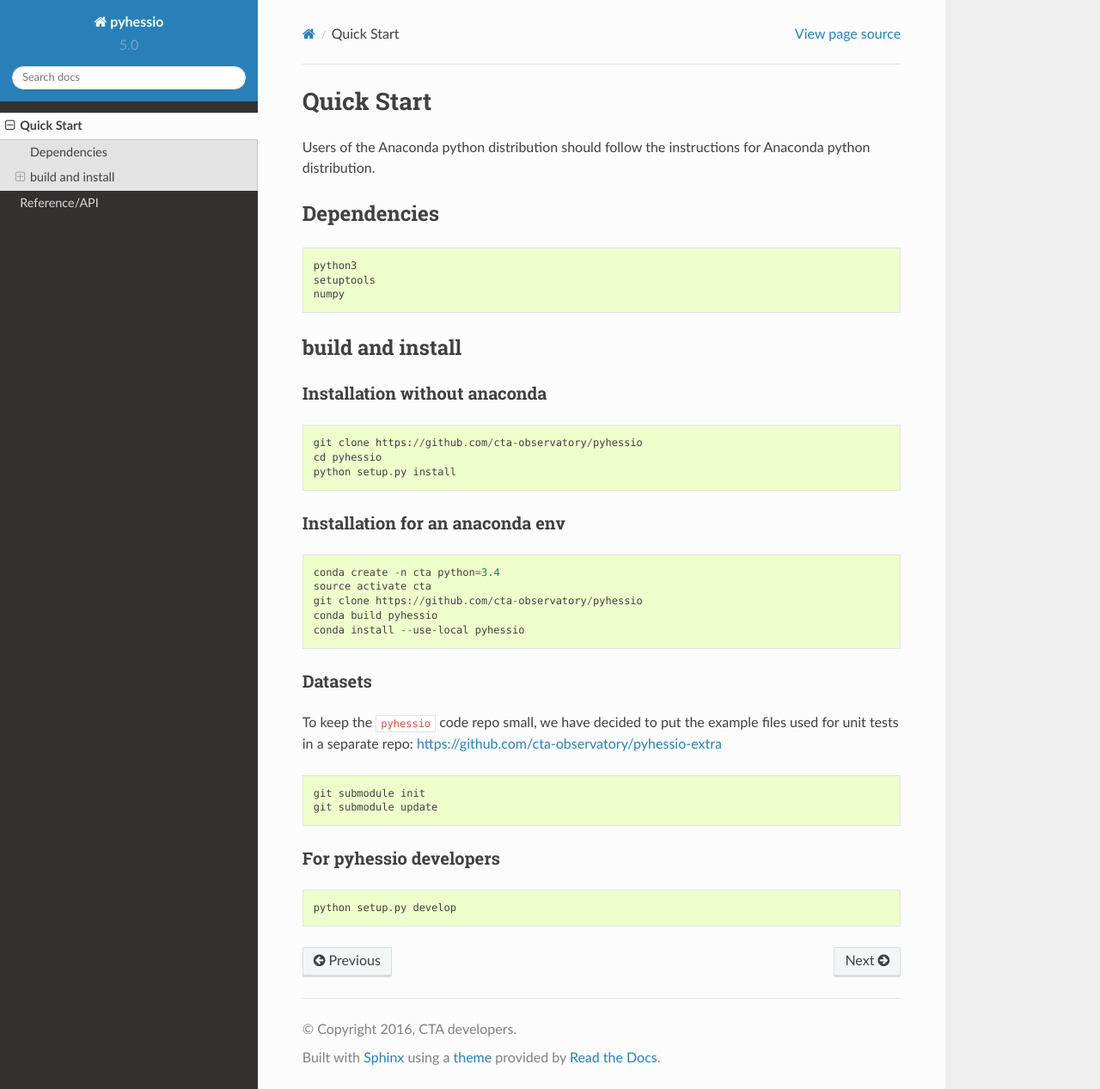
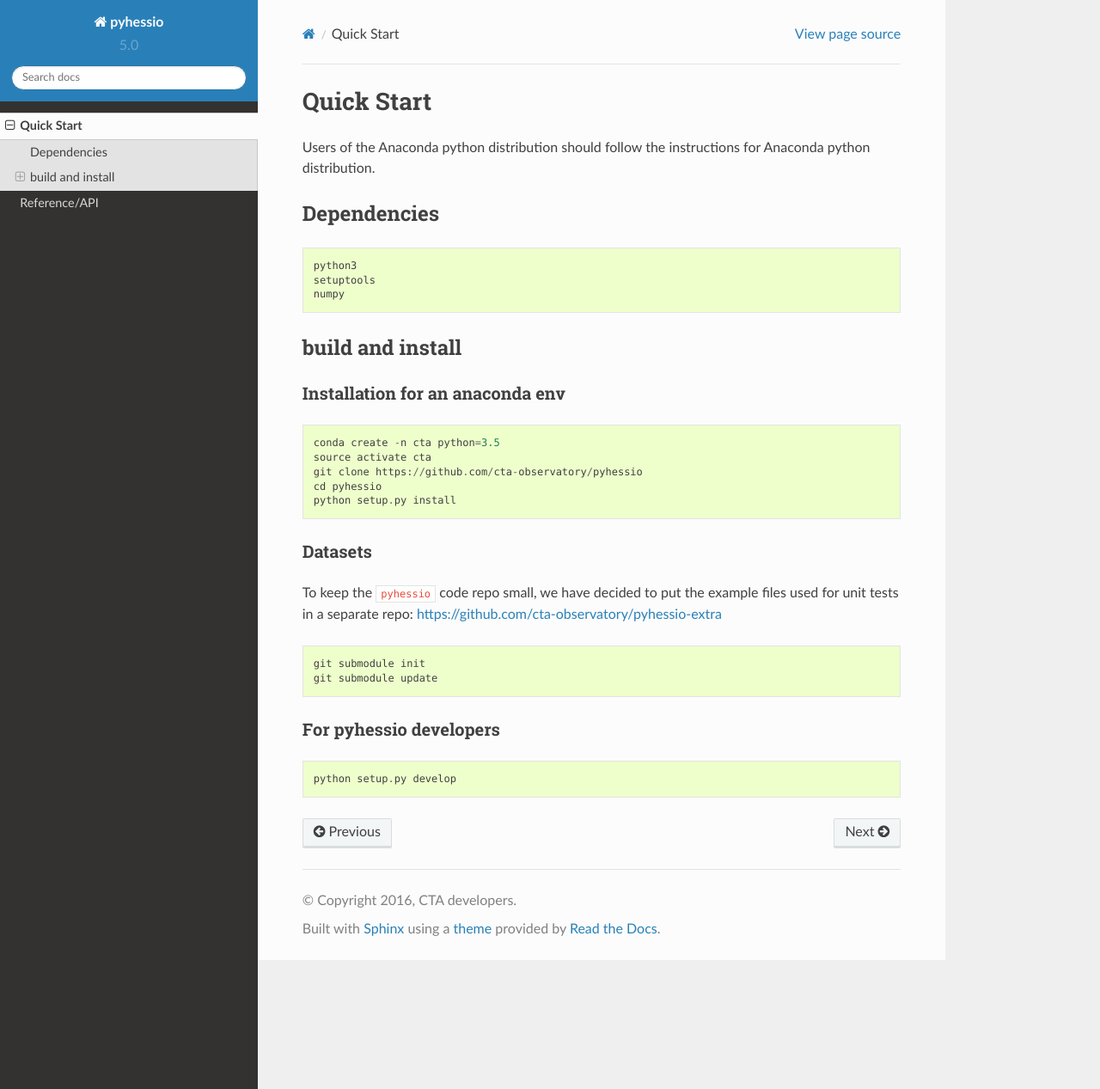
Before and after one commit to cta-observatory/pyhessio, a Sphinx documentation site: the page built from docs/source/getting_started/index.rst, in a window 1280 px wide and 1267 px high. Shown: the whole window at 86% size. Built offline with Sphinx 7.4.7 and the Read the Docs theme 2.0.0, drawn with Linux system fonts in a browser that asks for light colours.

Commit message:
remove conda --local-install  procedure

```diff
--- a/docs/source/getting_started/index.rst
+++ b/docs/source/getting_started/index.rst
@@ -16,25 +16,16 @@ Dependencies
 build and install
 -----------------
 
-Installation without anaconda
-________________________________
-
-::
-
-    git clone https://github.com/cta-observatory/pyhessio
-    cd pyhessio
-    python setup.py install
-
 Installation for an anaconda env
 ________________________________
 
 ::
 
-    conda create -n cta python=3.4
+    conda create -n cta python=3.5
     source activate cta
     git clone https://github.com/cta-observatory/pyhessio
-    conda build pyhessio
-    conda install --use-local pyhessio
+    cd pyhessio
+    python setup.py install
 
 Datasets
 ____________________________________
```
Also changed, not shown: README.rst (+3 -12 lines).
